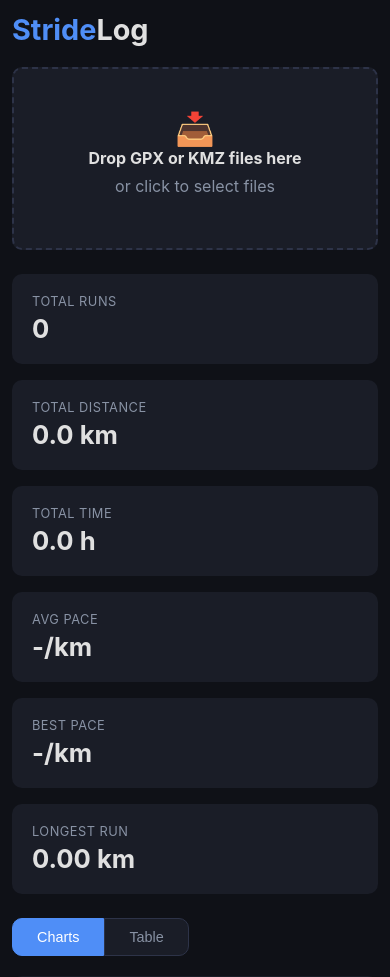
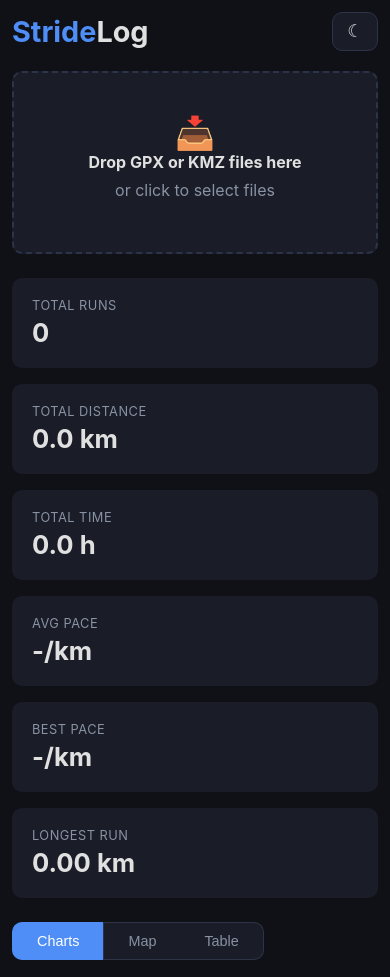
Before and after one commit to Fur4nk/stridelog, a Flask app: page / in a window 390 px wide. Shown: the top 977 px of the page. Run offline with Flask 3, Linux system fonts and the light colour scheme; data that the repository does not hold is empty; parts of the project's set-up code (start-up, migrations or seed data) failed here and were passed over.

Commit message:
Add map view, dark/light theme toggle, and PWA support
- Leaflet.js map tab showing all runs overlaid with color-coded routes
- Theme toggle (dark/light) with localStorage persistence
- Store GPS coordinates in DB for map rendering
- PWA manifest and service worker for mobile install
- Chart colors adapt to selected theme

```diff
--- a/app/app.py
+++ b/app/app.py
@@ -1,4 +1,5 @@
 import os
+import json
 import math
 import zipfile
 import tempfile
@@ -38,10 +39,19 @@ class Track(db.Model):
     avg_cadence = db.Column(db.Float)
     calories = db.Column(db.Float)
     track_id = db.Column(db.String(256), unique=True)
+    coordinates = db.Column(db.Text)
 
 
 with app.app_context():
     db.create_all()
+    # Migration: add coordinates column if missing
+    from sqlalchemy import inspect as sa_inspect
+    inspector = sa_inspect(db.engine)
+    cols = [c["name"] for c in inspector.get_columns("track")]
+    if "coordinates" not in cols:
+        with db.engine.connect() as conn:
+            conn.execute(db.text("ALTER TABLE track ADD COLUMN coordinates TEXT"))
+            conn.commit()
 
 
 # --------------- GPX Parsing ---------------
@@ -211,6 +221,10 @@ def parse_gpx_content(xml_bytes, filename="unknown"):
     avg_speed = total_distance / duration_s if duration_s > 0 else 0
     date_str = times[0].strftime("%Y-%m-%d") if times else ""
 
+    # Simplify coordinates for storage (every Nth point)
+    step = max(1, len(points) // 200)
+    coord_list = [[round(p["lat"], 6), round(p["lon"], 6)] for p in points[::step]]
+
     track_data = {
         "filename": filename,
         "name": name,
@@ -227,6 +241,7 @@ def parse_gpx_content(xml_bytes, filename="unknown"):
         "avg_cadence": sum(cads) / len(cads) if cads else None,
         "calories": None,
         "track_id": track_id,
+        "coordinates": json.dumps(coord_list),
     }
 
     return track_data, None
@@ -377,6 +392,10 @@ def parse_kml_content(xml_bytes, filename="unknown"):
     avg_speed = total_distance / duration_s if duration_s > 0 else 0
     date_str = times[0].strftime("%Y-%m-%d") if times else ""
 
+    # Simplify coordinates for storage
+    step = max(1, len(valid_points) // 200)
+    coord_list = [[round(p["lat"], 6), round(p["lon"], 6)] for p in valid_points[::step]]
+
     track_data = {
         "filename": filename,
         "name": name,
@@ -393,6 +412,7 @@ def parse_kml_content(xml_bytes, filename="unknown"):
         "avg_cadence": sum(cads) / len(cads) if cads else None,
         "calories": None,
         "track_id": track_id,
+        "coordinates": json.dumps(coord_list),
     }
 
     return track_data, None
@@ -560,5 +580,22 @@ def api_summary():
     })
 
 
+@app.route("/api/geo")
+def api_geo():
+    tracks = Track.query.order_by(Track.date.asc()).all()
+    result = []
+    for t in tracks:
+        if not t.coordinates:
+            continue
+        result.append({
+            "id": t.id,
+            "name": t.name,
+            "date": t.date,
+            "distance_km": round((t.distance_m or 0) / 1000, 2),
+            "coordinates": json.loads(t.coordinates),
+        })
+    return jsonify(result)
+
+
 if __name__ == "__main__":
     app.run(debug=True, host="0.0.0.0", port=5000)
--- a/templates/index.html
+++ b/templates/index.html
@@ -4,9 +4,13 @@
 <meta charset="UTF-8">
 <meta name="viewport" content="width=device-width, initial-scale=1.0">
 <title>StrideLog</title>
+<link rel="manifest" href="/static/manifest.json">
+<meta name="theme-color" content="#0f1117">
+<link rel="stylesheet" href="https://cdnjs.cloudflare.com/ajax/libs/leaflet/1.9.4/leaflet.min.css">
 <script src="https://cdnjs.cloudflare.com/ajax/libs/Chart.js/4.5.0/chart.umd.min.js"></script>
+<script src="https://cdnjs.cloudflare.com/ajax/libs/leaflet/1.9.4/leaflet.min.js"></script>
 <style>
-:root {
+:root, [data-theme="dark"] {
   --bg: #0f1117;
   --surface: #1a1d27;
   --surface2: #242836;
@@ -19,11 +23,31 @@
   --red: #ff6b6b;
   --border: #2d3348;
   --radius: 10px;
+  --chart-grid: rgba(45,51,72,0.5);
+  --chart-text: #8892a4;
+}
+[data-theme="light"] {
+  --bg: #f0f2f5;
+  --surface: #ffffff;
+  --surface2: #e8eaed;
+  --accent: #3a6fd8;
+  --secondary: #c0325e;
+  --text: #1a1a2e;
+  --text-muted: #5f6b7a;
+  --green: #00895a;
+  --yellow: #c49a1a;
+  --red: #d63031;
+  --border: #d1d5db;
+  --chart-grid: rgba(0,0,0,0.08);
+  --chart-text: #5f6b7a;
 }
 * { margin: 0; padding: 0; box-sizing: border-box; }
 body { background: var(--bg); color: var(--text); font-family: -apple-system, BlinkMacSystemFont, 'Segoe UI', Roboto, sans-serif; padding: 20px; max-width: 1400px; margin: 0 auto; }
-h1 { font-size: 1.8rem; margin-bottom: 20px; }
+.header { display: flex; align-items: center; justify-content: space-between; margin-bottom: 20px; }
+h1 { font-size: 1.8rem; }
 h1 span { color: var(--accent); }
+.theme-toggle { background: var(--surface); border: 1px solid var(--border); color: var(--text); border-radius: var(--radius); padding: 8px 14px; cursor: pointer; font-size: 1.1rem; transition: all 0.2s; }
+.theme-toggle:hover { border-color: var(--accent); }
 
 /* Upload zone */
 .upload-zone {
@@ -50,8 +74,9 @@ h1 span { color: var(--accent); }
 /* Tabs */
 .tabs { display: flex; gap: 0; margin-bottom: 20px; }
 .tab-btn { background: var(--surface); border: 1px solid var(--border); padding: 10px 24px; cursor: pointer; color: var(--text-muted); font-size: 0.9rem; transition: all 0.2s; }
-.tab-btn:first-child { border-radius: var(--radius) 0 0 var(--radius); }
-.tab-btn:last-child { border-radius: 0 var(--radius) var(--radius) 0; }
+.tab-btn:first-child { border-radius: var(--radius) 0 0 var(--radius); border-right: none; }
+.tab-btn:last-child { border-radius: 0 var(--radius) var(--radius) 0; border-left: none; }
+.tab-btn:not(:first-child):not(:last-child) { border-radius: 0; border-right: none; }
 .tab-btn.active { background: var(--accent); color: #fff; border-color: var(--accent); }
 .tab-content { display: none; }
 .tab-content.active { display: block; }
@@ -79,6 +104,10 @@ h1 span { color: var(--accent); }
 .btn-del:hover { background: var(--red); color: #fff; }
 .empty-state { text-align: center; padding: 60px 20px; color: var(--text-muted); }
 
+/* Map */
+#map { height: 500px; border-radius: var(--radius); }
+.map-legend { margin-top: 12px; font-size: 0.85rem; color: var(--text-muted); }
+
 /* Toast */
 .toast-container { position: fixed; bottom: 20px; right: 20px; z-index: 1000; }
 .toast { background: var(--surface2); border: 1px solid var(--border); border-radius: var(--radius); padding: 12px 20px; margin-top: 8px; font-size: 0.85rem; animation: slideIn 0.3s ease; }
@@ -94,7 +123,10 @@ h1 span { color: var(--accent); }
 </head>
 <body>
 
-<h1><span>Stride</span>Log</h1>
+<div class="header">
+  <h1><span>Stride</span>Log</h1>
+  <button class="theme-toggle" id="themeToggle" title="Toggle theme">&#9790;</button>
+</div>
 
 <!-- Upload Zone -->
 <div class="upload-zone" id="uploadZone">
@@ -119,6 +151,7 @@ h1 span { color: var(--accent); }
 <!-- Tabs -->
 <div class="tabs">
   <button class="tab-btn active" data-tab="charts">Charts</button>
+  <button class="tab-btn" data-tab="map">Map</button>
   <button class="tab-btn" data-tab="table">Table</button>
 </div>
 
@@ -131,6 +164,12 @@ h1 span { color: var(--accent); }
     <div class="chart-card" id="hrChartCard"><h3>Heart Rate</h3><canvas id="chartHR"></canvas></div>
     <div class="chart-card full"><h3>Cumulative Distance (km)</h3><canvas id="chartCumulative"></canvas></div>
   </div>
+</div>
+
+<!-- Map Tab -->
+<div class="tab-content" id="tab-map">
+  <div id="map"></div>
+  <div class="map-legend" id="mapLegend"></div>
 </div>
 
 <!-- Table Tab -->
@@ -165,6 +204,26 @@ h1 span { color: var(--accent); }
 const $ = s => document.querySelector(s);
 let statsData = [];
 let sortCol = 'date', sortAsc = false;
+let leafletMap = null;
+let mapLayers = [];
+
+// --- Theme ---
+function setTheme(theme) {
+  document.documentElement.setAttribute('data-theme', theme);
+  localStorage.setItem('stridelog-theme', theme);
+  $('#themeToggle').innerHTML = theme === 'dark' ? '&#9790;' : '&#9728;';
+  document.querySelector('meta[name="theme-color"]').content = theme === 'dark' ? '#0f1117' : '#f0f2f5';
+  if (statsData.length) renderCharts();
+  updateMapTiles();
+}
+(function() {
+  const saved = localStorage.getItem('stridelog-theme') || 'dark';
+  setTheme(saved);
+})();
+$('#themeToggle').addEventListener('click', () => {
+  const current = document.documentElement.getAttribute('data-theme') || 'dark';
+  setTheme(current === 'dark' ? 'light' : 'dark');
+});
 
 // --- Formatting ---
 function formatPace(p) {
@@ -269,6 +328,7 @@ async function loadData() {
     updateSummary(summary);
     renderTable();
     renderCharts();
+    if ($('#tab-map').classList.contains('active')) renderMap();
   } catch (e) {
     console.error('loadData error:', e);
   }
@@ -341,48 +401,52 @@ function destroyCharts() {
   charts = {};
 }
 
-const chartColors = {
-  accent: '#4f8ef7',
-  accentAlpha: 'rgba(79,142,247,0.3)',
-  secondary: '#e84393',
-  secondaryAlpha: 'rgba(232,67,147,0.3)',
-  green: '#00b894',
-  greenAlpha: 'rgba(0,184,148,0.3)',
-};
-
-const defaultOpts = {
-  responsive: true,
-  maintainAspectRatio: true,
-  plugins: { legend: { labels: { color: '#8892a4' } } },
-  scales: {
-    x: { ticks: { color: '#8892a4', maxRotation: 45 }, grid: { color: 'rgba(45,51,72,0.5)' } },
-    y: { ticks: { color: '#8892a4' }, grid: { color: 'rgba(45,51,72,0.5)' } },
-  },
-};
+function getCSSVar(name) { return getComputedStyle(document.documentElement).getPropertyValue(name).trim(); }
+function alpha(hex, a) {
+  const r = parseInt(hex.slice(1,3),16), g = parseInt(hex.slice(3,5),16), b = parseInt(hex.slice(5,7),16);
+  return `rgba(${r},${g},${b},${a})`;
+}
+function getChartColors() {
+  const accent = getCSSVar('--accent'), secondary = getCSSVar('--secondary'), green = getCSSVar('--green');
+  return { accent, accentAlpha: alpha(accent,0.3), secondary, secondaryAlpha: alpha(secondary,0.3), green, greenAlpha: alpha(green,0.3) };
+}
+function getDefaultOpts() {
+  const txtCol = getCSSVar('--chart-text'), gridCol = getCSSVar('--chart-grid');
+  return {
+    responsive: true, maintainAspectRatio: true,
+    plugins: { legend: { labels: { color: txtCol } } },
+    scales: {
+      x: { ticks: { color: txtCol, maxRotation: 45 }, grid: { color: gridCol } },
+      y: { ticks: { color: txtCol }, grid: { color: gridCol } },
+    },
+  };
+}
 
 function renderCharts() {
   destroyCharts();
   if (!statsData.length) return;
 
+  const cc = getChartColors();
+  const opts = getDefaultOpts();
   const labels = statsData.map(r => r.date);
 
   // Distance bar
   charts.dist = new Chart($('#chartDistance'), {
     type: 'bar',
-    data: { labels, datasets: [{ label: 'km', data: statsData.map(r => r.distance_km), backgroundColor: chartColors.accentAlpha, borderColor: chartColors.accent, borderWidth: 1 }] },
-    options: { ...defaultOpts, plugins: { ...defaultOpts.plugins, legend: { display: false } } },
+    data: { labels, datasets: [{ label: 'km', data: statsData.map(r => r.distance_km), backgroundColor: cc.accentAlpha, borderColor: cc.accent, borderWidth: 1 }] },
+    options: { ...opts, plugins: { ...opts.plugins, legend: { display: false } } },
   });
 
   // Pace line (reversed y-axis)
   charts.pace = new Chart($('#chartPace'), {
     type: 'line',
-    data: { labels, datasets: [{ label: 'min/km', data: statsData.map(r => r.pace_min_km), borderColor: chartColors.secondary, backgroundColor: chartColors.secondaryAlpha, fill: true, tension: 0.3 }] },
+    data: { labels, datasets: [{ label: 'min/km', data: statsData.map(r => r.pace_min_km), borderColor: cc.secondary, backgroundColor: cc.secondaryAlpha, fill: true, tension: 0.3 }] },
     options: {
-      ...defaultOpts,
-      plugins: { ...defaultOpts.plugins, legend: { display: false }, tooltip: { callbacks: { label: ctx => formatPace(ctx.raw) + '/km' } } },
+      ...opts,
+      plugins: { ...opts.plugins, legend: { display: false }, tooltip: { callbacks: { label: ctx => formatPace(ctx.raw) + '/km' } } },
       scales: {
-        ...defaultOpts.scales,
-        y: { ...defaultOpts.scales.y, reverse: true, ticks: { ...defaultOpts.scales.y.ticks, callback: v => formatPace(v) } },
+        ...opts.scales,
+        y: { ...opts.scales.y, reverse: true, ticks: { ...opts.scales.y.ticks, callback: v => formatPace(v) } },
       },
     },
   });
@@ -401,8 +465,8 @@ function renderCharts() {
   const weekLabels = Object.keys(weekMap).sort();
   charts.weekly = new Chart($('#chartWeekly'), {
     type: 'bar',
-    data: { labels: weekLabels, datasets: [{ label: 'km', data: weekLabels.map(w => Math.round(weekMap[w] * 100) / 100), backgroundColor: chartColors.greenAlpha, borderColor: chartColors.green, borderWidth: 1 }] },
-    options: { ...defaultOpts, plugins: { ...defaultOpts.plugins, legend: { display: false } } },
+    data: { labels: weekLabels, datasets: [{ label: 'km', data: weekLabels.map(w => Math.round(weekMap[w] * 100) / 100), backgroundColor: cc.greenAlpha, borderColor: cc.green, borderWidth: 1 }] },
+    options: { ...opts, plugins: { ...opts.plugins, legend: { display: false } } },
   });
 
   // HR chart (hide if no data)
@@ -414,20 +478,88 @@ function renderCharts() {
       data: {
         labels,
         datasets: [
-          { label: 'Avg HR', data: statsData.map(r => r.avg_hr), borderColor: chartColors.accent, tension: 0.3, spanGaps: true },
-          { label: 'Max HR', data: statsData.map(r => r.max_hr), borderColor: chartColors.secondary, tension: 0.3, spanGaps: true },
+          { label: 'Avg HR', data: statsData.map(r => r.avg_hr), borderColor: cc.accent, tension: 0.3, spanGaps: true },
+          { label: 'Max HR', data: statsData.map(r => r.max_hr), borderColor: cc.secondary, tension: 0.3, spanGaps: true },
         ],
       },
-      options: defaultOpts,
+      options: opts,
     });
   }
 
   // Cumulative km
   charts.cumulative = new Chart($('#chartCumulative'), {
     type: 'line',
-    data: { labels, datasets: [{ label: 'km', data: statsData.map(r => r.cumulative_km), borderColor: chartColors.green, backgroundColor: chartColors.greenAlpha, fill: true, tension: 0.3 }] },
-    options: { ...defaultOpts, plugins: { ...defaultOpts.plugins, legend: { display: false } } },
+    data: { labels, datasets: [{ label: 'km', data: statsData.map(r => r.cumulative_km), borderColor: cc.green, backgroundColor: cc.greenAlpha, fill: true, tension: 0.3 }] },
+    options: { ...opts, plugins: { ...opts.plugins, legend: { display: false } } },
   });
+}
+
+// --- Map ---
+const mapColors = ['#4f8ef7','#e84393','#00b894','#fdcb6e','#6c5ce7','#ff6b6b','#00cec9','#fd79a8','#55efc4','#fab1a0','#74b9ff','#a29bfe'];
+
+async function renderMap() {
+  const res = await fetch('/api/geo');
+  const tracks = await res.json();
+  if (!tracks.length) return;
+
+  if (!leafletMap) {
+    leafletMap = L.map('map', { attributionControl: false });
+    const isDark = (document.documentElement.getAttribute('data-theme') || 'dark') === 'dark';
+    L.tileLayer(isDark
+      ? 'https://{s}.basemaps.cartocdn.com/dark_all/{z}/{x}/{y}{r}.png'
+      : 'https://{s}.basemaps.cartocdn.com/light_all/{z}/{x}/{y}{r}.png',
+      { maxZoom: 19 }
+    ).addTo(leafletMap);
+  }
+
+  // Clear old layers
+  mapLayers.forEach(l => leafletMap.removeLayer(l));
+  mapLayers = [];
+
+  const bounds = L.latLngBounds();
+  const legend = [];
+
+  tracks.forEach((t, i) => {
+    const color = mapColors[i % mapColors.length];
+    const latlngs = t.coordinates.map(c => [c[0], c[1]]);
+    const line = L.polyline(latlngs, { color, weight: 3, opacity: 0.8 }).addTo(leafletMap);
+    line.bindPopup(`<b>${t.name}</b><br>${t.date} — ${t.distance_km} km`);
+    mapLayers.push(line);
+    latlngs.forEach(ll => bounds.extend(ll));
+    legend.push(`<span style="color:${color}">&#9644;</span> ${t.date} — ${t.distance_km} km`);
+  });
+
+  leafletMap.fitBounds(bounds, { padding: [30, 30] });
+  $('#mapLegend').innerHTML = legend.join(' &nbsp; ');
+}
+
+// Re-render map tile layer on theme change
+function updateMapTiles() {
+  if (!leafletMap) return;
+  leafletMap.eachLayer(l => { if (l instanceof L.TileLayer) leafletMap.removeLayer(l); });
+  const isDark = (document.documentElement.getAttribute('data-theme') || 'dark') === 'dark';
+  L.tileLayer(isDark
+    ? 'https://{s}.basemaps.cartocdn.com/dark_all/{z}/{x}/{y}{r}.png'
+    : 'https://{s}.basemaps.cartocdn.com/light_all/{z}/{x}/{y}{r}.png',
+    { maxZoom: 19 }
+  ).addTo(leafletMap);
+}
+
+// Lazy-load map on tab switch
+document.querySelectorAll('.tab-btn').forEach(btn => {
+  btn.addEventListener('click', () => {
+    if (btn.dataset.tab === 'map') {
+      setTimeout(() => {
+        if (leafletMap) { leafletMap.invalidateSize(); renderMap(); }
+        else renderMap();
+      }, 100);
+    }
+  });
+});
+
+// --- PWA ---
+if ('serviceWorker' in navigator) {
+  navigator.serviceWorker.register('/static/sw.js').catch(() => {});
 }
 
 // Initial load
```
Also changed, not shown: static/sw.js (added, +24 -0 lines), static/icon-192.png (added), static/icon-512.png (added), static/manifest.json (added).
